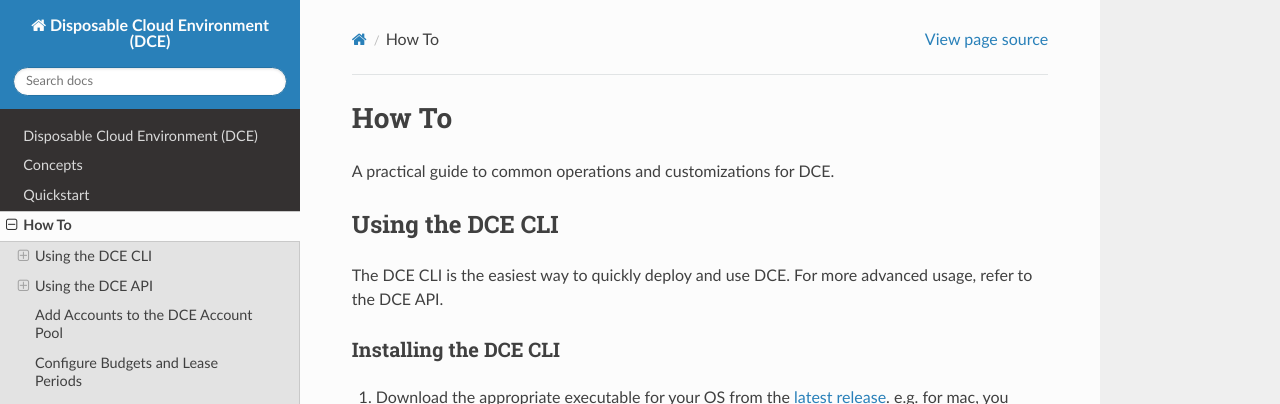
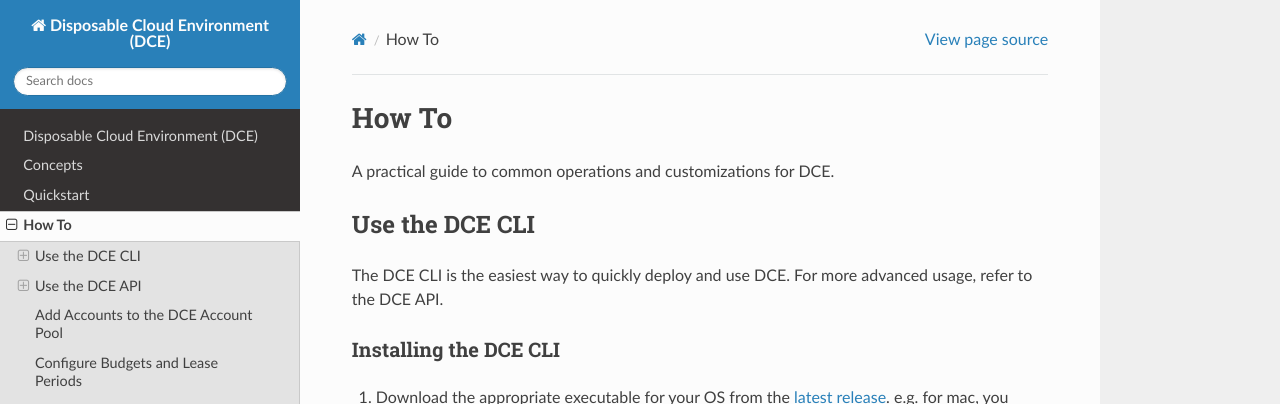
Before and after one commit to Optum/dce, a Sphinx documentation site: the page built from docs/howto.md, in a window 1280 px wide and 900 px high. Shown: the top 404 px of the window. Built offline with Sphinx 7.4.7 and the Read the Docs theme 2.0.0, drawn with Linux system fonts in a browser that asks for light colours; some of the changed text lies outside the part shown.

Commit message:
Changed tense

````diff
--- a/docs/howto.md
+++ b/docs/howto.md
@@ -2,7 +2,7 @@
 
 A practical guide to common operations and customizations for DCE.
 
-## Using the DCE CLI
+## Use the DCE CLI
 
 The DCE CLI is the easiest way to quickly deploy and use DCE. For more advanced usage, refer to the [DCE API](#use-the-dce-api).
 
@@ -234,7 +234,7 @@ There are three ways to "log in" to a leased account.
     dce accounts remove 555555555555
     ```
 
-## Using the DCE API
+## Use the DCE API
 
 DCE provides a set of endpoints for managing account pools and leases, and for monitoring account usage.
 
````
